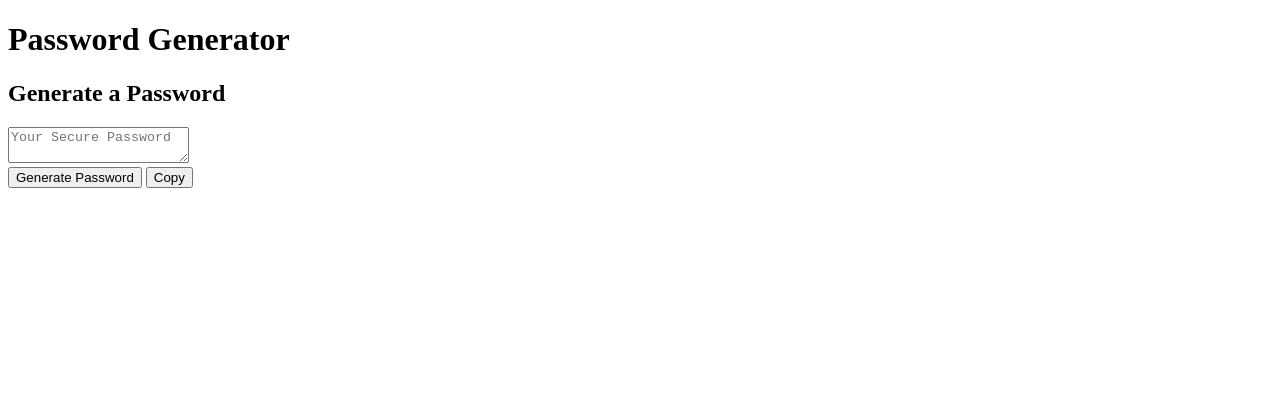
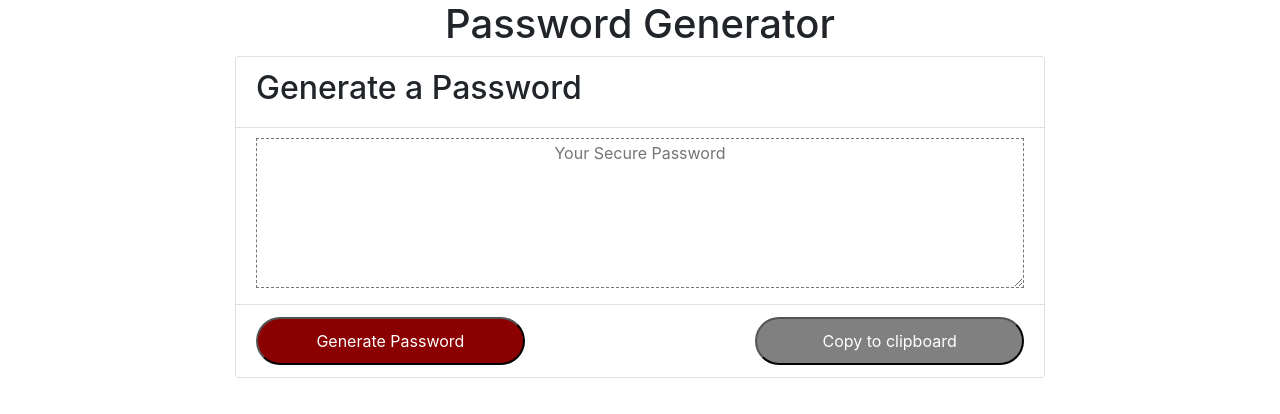
Before and after one commit to jacastro023/PassGenerator, a plain HTML site: page index.html in a window 1280 px wide. Drawn offline with nearby package versions, Linux system fonts and the light colour scheme.

Commit message:
added style to the css file

```diff
--- a/index.html
+++ b/index.html
@@ -6,7 +6,18 @@
     <meta name="viewport" content="width=device-width, initial-scale=1.0" />
     <meta http-equiv="X-UA-Compatible" content="ie=edge" />
     <title>Password Generator</title>
-    <!-- <link rel="stylesheet" href="style.css" /> -->
+    <link rel='stylesheet' href='https://stackpath.bootstrapcdn.com/bootstrap/4.4.1/css/bootstrap.min.css'
+        integrity='sha384-Vkoo8x4CGsO3+Hhxv8T/Q5PaXtkKtu6ug5TOeNV6gBiFeWPGFN9MuhOf23Q9Ifjh' crossorigin='anonymous'>
+    <script src='https://code.jquery.com/jquery-3.4.1.slim.min.js'
+        integrity='sha384-J6qa4849blE2+poT4WnyKhv5vZF5SrPo0iEjwBvKU7imGFAV0wwj1yYfoRSJoZ+n'
+        crossorigin='anonymous'></script>
+    <script src='https://cdn.jsdelivr.net/npm/popper.js@1.16.0/dist/umd/popper.min.js'
+        integrity='sha384-Q6E9RHvbIyZFJoft+2mJbHaEWldlvI9IOYy5n3zV9zzTtmI3UksdQRVvoxMfooAo'
+        crossorigin='anonymous'></script>
+    <script src='https://stackpath.bootstrapcdn.com/bootstrap/4.4.1/js/bootstrap.min.js'
+        integrity='sha384-wfSDF2E50Y2D1uUdj0O3uMBJnjuUD4Ih7YwaYd1iqfktj0Uod8GCExl3Og8ifwB6'
+        crossorigin='anonymous'></script>
+    <link rel="stylesheet" href="style.css" />
 </head>
 
 <body>
@@ -14,6 +25,7 @@
         <header>
             <h1>Password Generator</h1>
         </header>
+        <div class="container">
             <div class="card">
                 <div class="card-header">
                     <h2>Generate a Password</h2>
@@ -23,8 +35,9 @@
                         aria-label="Generated Password"></textarea>
                 </div>
                 <div class="card-footer">
-                <button id="generate" class="btn">Generate Password</button>
-                <button id="copy">Copy</button>
+                    <button id="generate">Generate Password</button>
+                    <button id="copy">Copy to clipboard</button>
+                </div>
             </div>
         </div>
     </div>
--- a/script.js
+++ b/script.js
@@ -55,7 +55,7 @@ function optionBuilder() {
 function getString() {
     var text = "";
 
-    for (var i = 0; i < userinput; i++) {
+    for (var i = 0; i = userinput; i++) {
         text += possibleOptions[randomNumber()]
     };
     // adding password to textarea
--- a/style.css
+++ b/style.css
@@ -0,0 +1,41 @@
+h1{
+    text-align: center;
+}
+button{
+    float: left;
+    width: 35%;
+}
+#copy{
+    float: right;
+    width: 35%;
+    color: white;
+    background-color: gray;
+    padding: 10px;
+    border-radius: 25px;
+}
+#password{
+    width: 100%;
+    border-style: dashed;
+    text-align: center;
+    height: 150px;
+}
+#generate{
+    color: white;
+    background-color:#8B0000;
+    padding: 10px;
+    border-radius: 25px;
+}
+.card-body{
+    padding-top: 10px;
+    padding-bottom: 10px;
+}
+.card{
+    margin-left: 150px;
+    margin-right: 150px;
+}
+.card-header{
+    background-color: white;
+}
+.card-footer{
+    background-color: white;
+}
```
Lines whose indentation alone changed are shown as unchanged.
